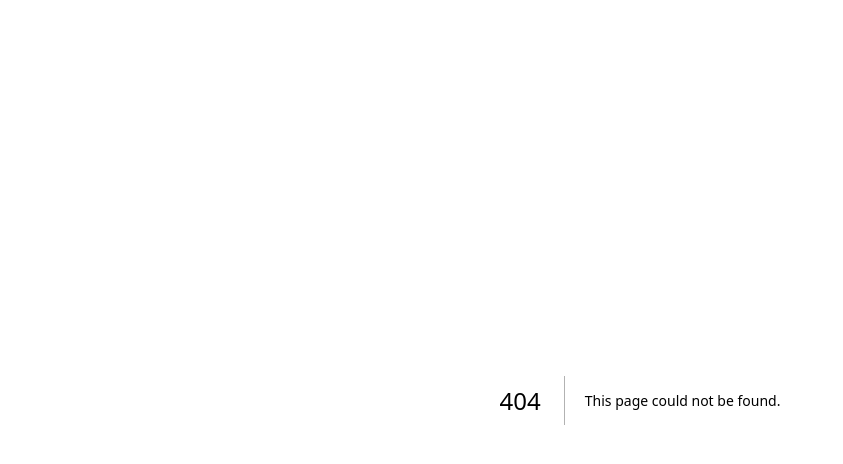
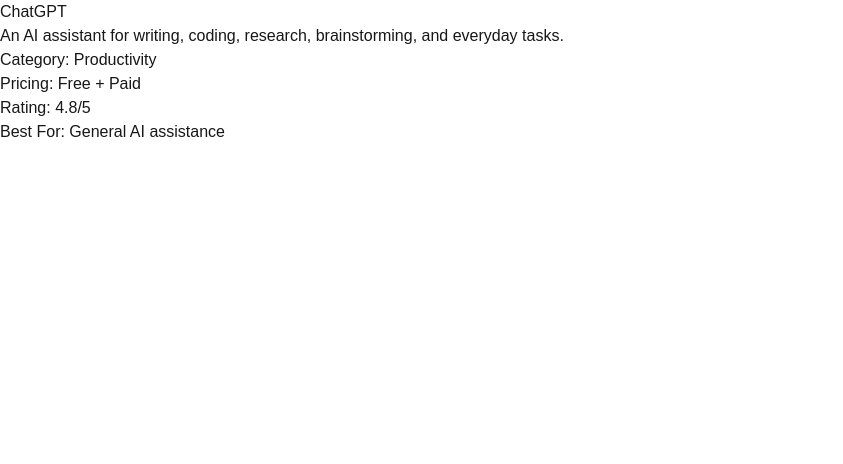
Before and after one commit to vikash-ai-dev/AIReviewHub, a Next.js app: page /tools/chatgpt in a window 1280 px wide. Before the commit this address had no page. Shown: the top 464 px of the page, without its empty margins (0-843 px from the left). Built offline with nearby package versions, Linux system fonts and the light colour scheme.

Commit message:
adding a new folder and slug for daynamic url

```diff
--- a/src/app/components/ToolCard.jsx
+++ b/src/app/components/ToolCard.jsx
@@ -9,6 +9,9 @@
           <p>Rating: {tool.rating}/5</p>
           <p>Best For: {tool.bestFor}</p>
         </div>
+        <button className="mt-6 w-full rounded-xl bg-violet-600 px-4 py-3 font-semibold text-white transition hover:bg-violet-500">
+          View Details
+        </button>
 
 
     </article>
--- a/src/app/data/tools.js
+++ b/src/app/data/tools.js
@@ -7,6 +7,7 @@
     pricing: "Free + Paid",
     rating: 4.8,
     bestFor: "General AI assistance",
+    slug:"chatgpt",
   },
   {
     name:"Claude",
@@ -15,6 +16,7 @@
     pricing:"Free + Paid",
     rating:4.7,
     bestFor:"writing and analysis",
+    slug:"claude",
   },
   {
   name: "Gemini",
@@ -24,6 +26,7 @@
   pricing: "Free + Paid",
   rating: 4.7,
   bestFor: "Research and everyday AI tasks",
+  slug:"gemini",
 },
 ];
 
--- /dev/null
+++ b/src/app/tools/[slug]/page.js
@@ -0,0 +1,18 @@
+import tools from "../../data/tools";
+
+export default async function ToolDetails({ params }) {
+  const { slug } = await params;
+
+  const tool = tools.find((tool) => tool.slug === slug);
+
+  return (
+    <main>
+      <h1>{tool.name}</h1>
+      <p>{tool.description}</p>
+      <p>Category: {tool.category}</p>
+      <p>Pricing: {tool.pricing}</p>
+      <p>Rating: {tool.rating}/5</p>
+      <p>Best For: {tool.bestFor}</p>
+    </main>
+  );
+}
```
